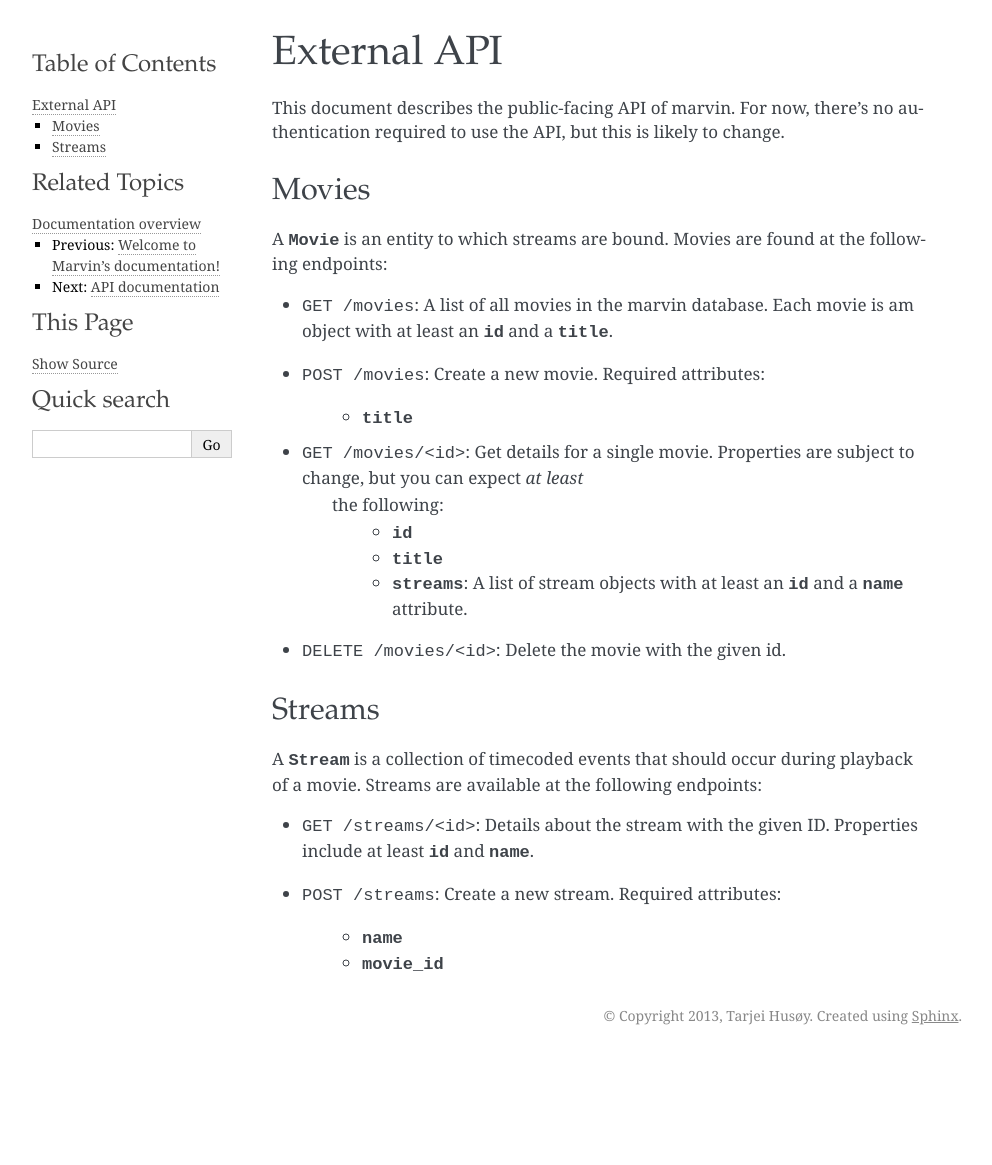
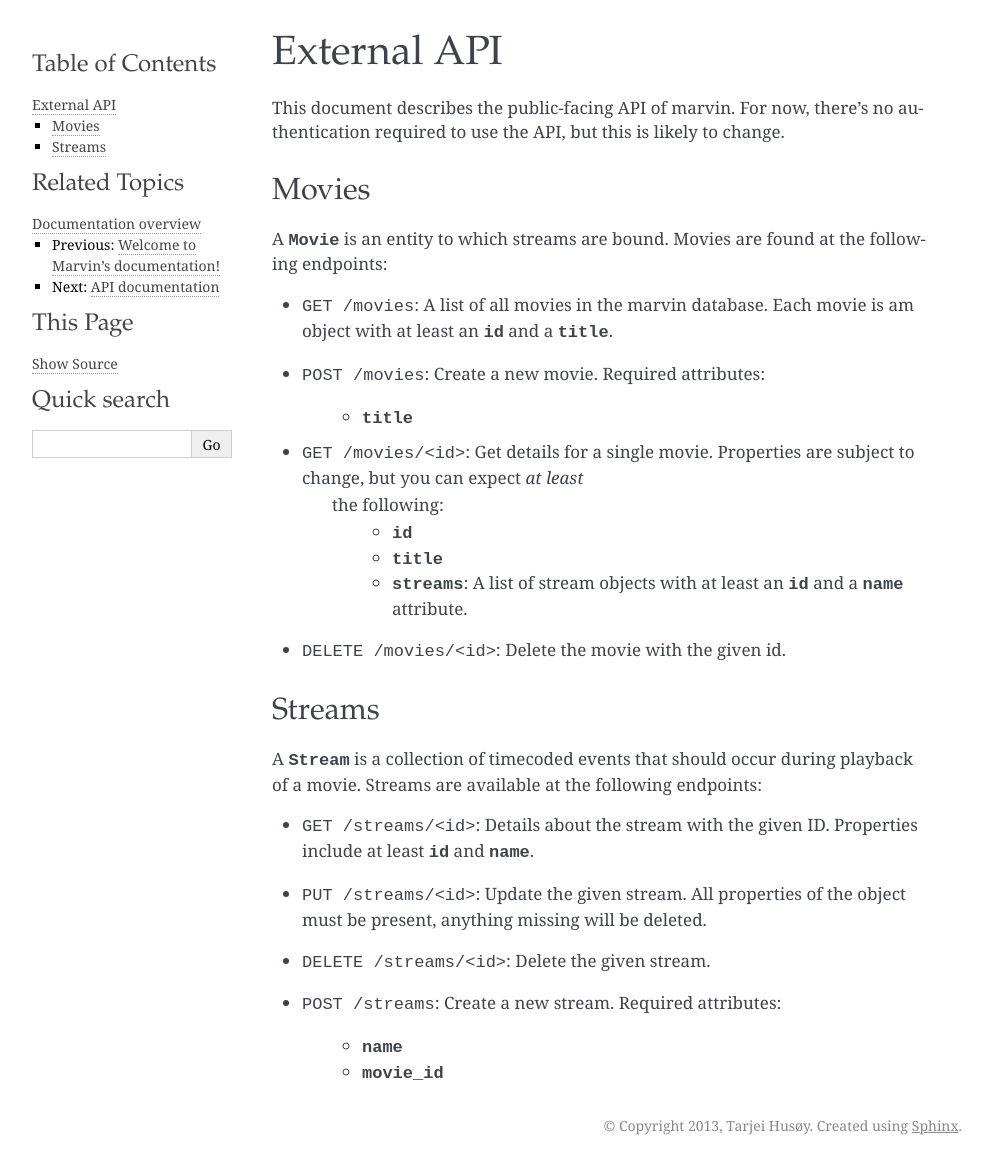
Before and after one commit to streamr/marvin, a Sphinx documentation site: the page built from docs/api.rst, in a window 1280 px wide. Shown: the whole page, without its empty margins (148-1140 px from the left). Built offline with Sphinx 7.4.7, drawn with Linux system fonts in a browser that asks for light colours; before the commit the page ends 1055 px from its top, so only the background shows below that.

Commit message:
Add documentation for PUT and DELETE from streams.

```diff
--- a/docs/api.rst
+++ b/docs/api.rst
@@ -36,6 +36,10 @@
 * ``GET /streams/<id>``: Details about the stream with the given ID. Properties include at least
   :attr:`id <marvin.models.Stream.id>` and :attr:`name <marvin.models.Stream.name>`.
 
+* ``PUT /streams/<id>``: Update the given stream. All properties of the object must be present, anything missing will be deleted.
+
+* ``DELETE /streams/<id>``: Delete the given stream.
+
 * ``POST /streams``: Create a new stream. Required attributes:
 
     * :attr:`name <marvin.models.Stream.name>`
```
